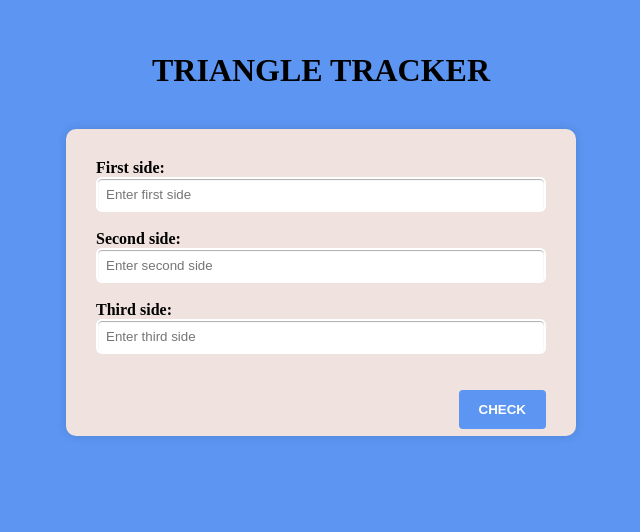
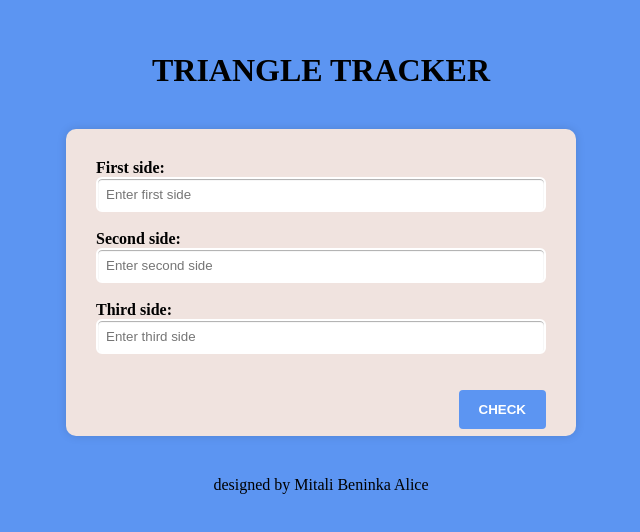
Before and after one commit to alicemitali/triangle, a plain HTML site: page index.html in a window 1280 px wide. Shown: the part 148-680 px from the top of the page, without its empty margins (319-959 px from the left). Drawn offline with Linux system fonts and the light colour scheme.

Commit message:
commit message

```diff
--- a/index.html
+++ b/index.html
@@ -22,3 +22,8 @@
        <button onclick=check()> <strong>CHECK</strong></button>
        <p id="demo"></p>
    </div>
+   <footer>
+    <p>
+        <center>designed by Mitali Beninka Alice </center>
+    </p>
+</footer>
```
